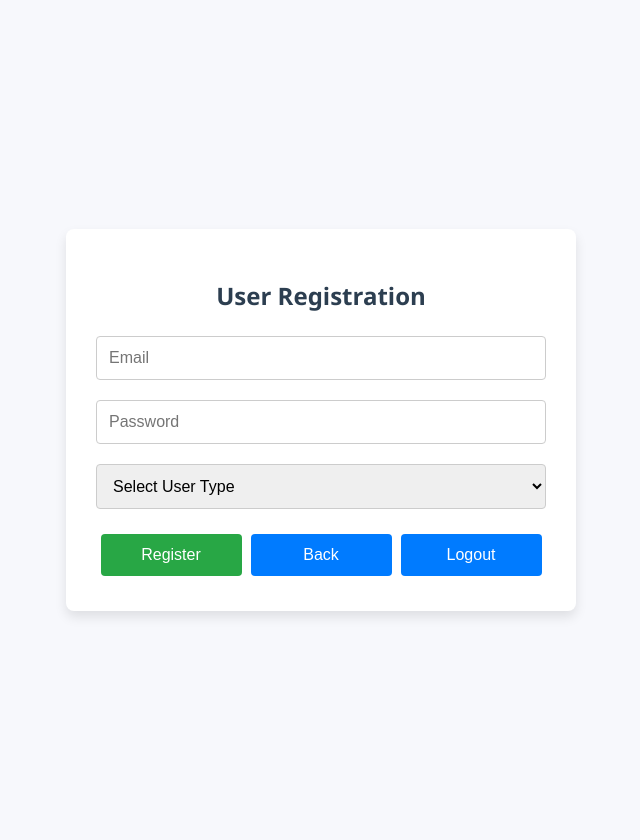
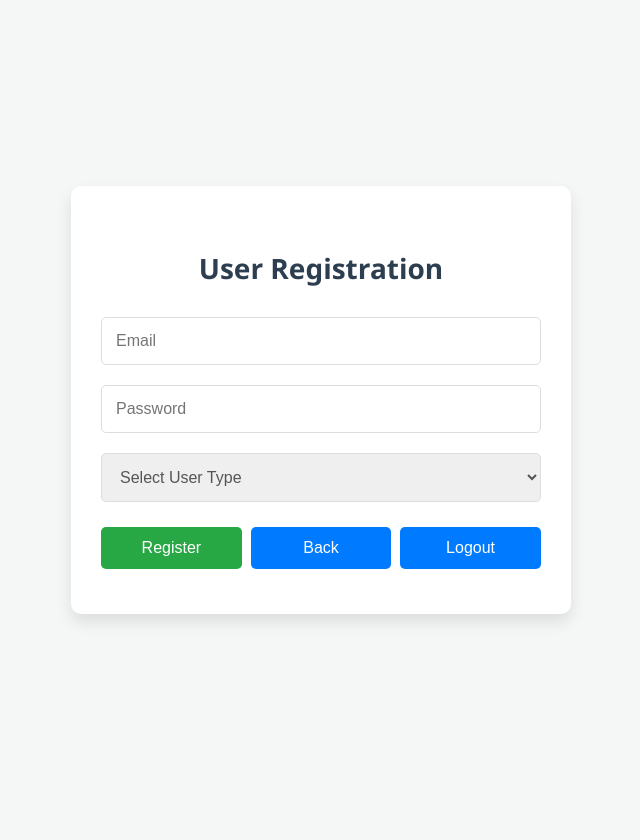
Before and after one commit to ebohsamuel/driver_details_project, a FastAPI app: template driver_app/templates/create_new_user_form.html in a window 1280 px wide. Shown: the whole page, without its empty margins (319-959 px from the left). After the commit the page ends 622 px from the top, so only its background shows below. Run offline with FastAPI, Linux system fonts and the light colour scheme; the template is opened without the code that fills it, so the values that code supplies are empty.

Commit message:
updated create_new_user_form.html with new changes

```diff
--- a/driver_app/templates/create_new_user_form.html
+++ b/driver_app/templates/create_new_user_form.html
@@ -7,45 +7,56 @@
     <style>
         body {
             font-family: 'Segoe UI', Tahoma, Geneva, Verdana, sans-serif;
-            background-color: #f7f8fc;
+            background-color: #f4f7f6;
             margin: 0;
-            padding: 20px;
+            padding: 0;
             display: flex;
             justify-content: center;
             align-items: center;
             min-height: 100vh;
+            color: #333;
         }
         form {
             background-color: #ffffff;
-            padding: 30px;
-            border-radius: 8px;
-            box-shadow: 0 6px 12px rgba(0, 0, 0, 0.1);
+            padding: 40px 30px;
+            border-radius: 10px;
+            box-shadow: 0 8px 16px rgba(0, 0, 0, 0.1);
             width: 100%;
-            max-width: 450px;
+            max-width: 500px;
+            box-sizing: border-box;
         }
         h2 {
             text-align: center;
             color: #2c3e50;
-            margin-bottom: 24px;
-            font-size: 24px;
+            margin-bottom: 30px;
+            font-size: 28px;
         }
-        input[type="text"], select {
+        input[type="email"], input[type="password"], select {
             width: 100%;
-            padding: 12px;
+            padding: 14px;
             margin-bottom: 20px;
-            border: 1px solid #ccc;
-            border-radius: 4px;
+            border: 1px solid #ddd;
+            border-radius: 5px;
             box-sizing: border-box;
             font-size: 16px;
+            color: #555;
+        }
+        input[type="email"]:focus, input[type="password"]:focus, select:focus {
+            border-color: #007bff;
+            outline: none;
+        }
+        .button-container {
+            display: flex;
+            justify-content: space-between;
         }
         input[type="submit"], button {
             width: 32%;
             padding: 12px;
             font-size: 16px;
             border: none;
-            border-radius: 4px;
+            border-radius: 5px;
             cursor: pointer;
-            margin: 5px 1%;
+            margin: 5px 0;
             transition: background-color 0.3s ease;
         }
         input[type="submit"] {
@@ -62,17 +73,17 @@
         button:hover {
             background-color: #0056b3;
         }
-        .button-container {
-            display: flex;
-            justify-content: space-between;
-        }
         @media (max-width: 480px) {
             form {
-                padding: 20px;
+                padding: 30px 20px;
             }
             input[type="submit"], button {
-                width: 48%;
-                padding: 10px;
+                width: 100%;
+                margin: 5px 0;
+            }
+            .button-container {
+                flex-direction: column;
+                align-items: center;
             }
         }
     </style>
@@ -81,14 +92,14 @@
 
     <form action="/submit_user_details" method="post">
         <h2>User Registration</h2>
-        <input type="text" id="email" name="email" placeholder="Email" required>
-        <input type="text" id="password" name="password" placeholder="Password" required>
+        <input type="email" id="email" name="email" placeholder="Email" required>
+        <input type="password" name="password" placeholder="Password" required>
         <select id="user_type" name="user_type" required>
             <option value="" disabled selected>Select User Type</option>
-            <option value="super">super</option>
-            <option value="alpha">alpha</option>
-            <option value="beta">beta</option>
-            <option value="gama">gama</option>
+            <option value="super">Super</option>
+            <option value="alpha">Alpha</option>
+            <option value="beta">Beta</option>
+            <option value="gama">Gama</option>
         </select>
         <div class="button-container">
             <input type="submit" value="Register">
```
